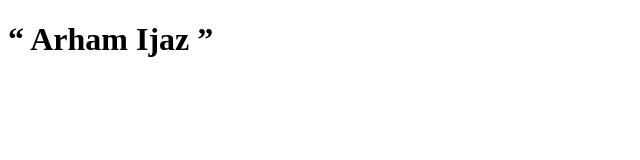
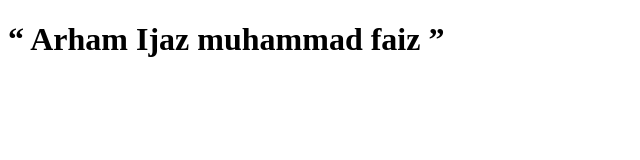
Before and after one commit to Arhambali/bali-arham, a plain HTML site: page index.html in a window 1280 px wide. Shown: the whole page, without its empty margins (0-640 px from the left). Drawn offline with Linux system fonts and the light colour scheme.

Commit message:
Update index.html

```diff
--- a/index.html
+++ b/index.html
@@ -8,7 +8,7 @@
 <body>
     <h1>
         <q>
-            Arham Ijaz
+            Arham Ijaz muhammad faiz
         </q>
     </h1>
 </body>
```
